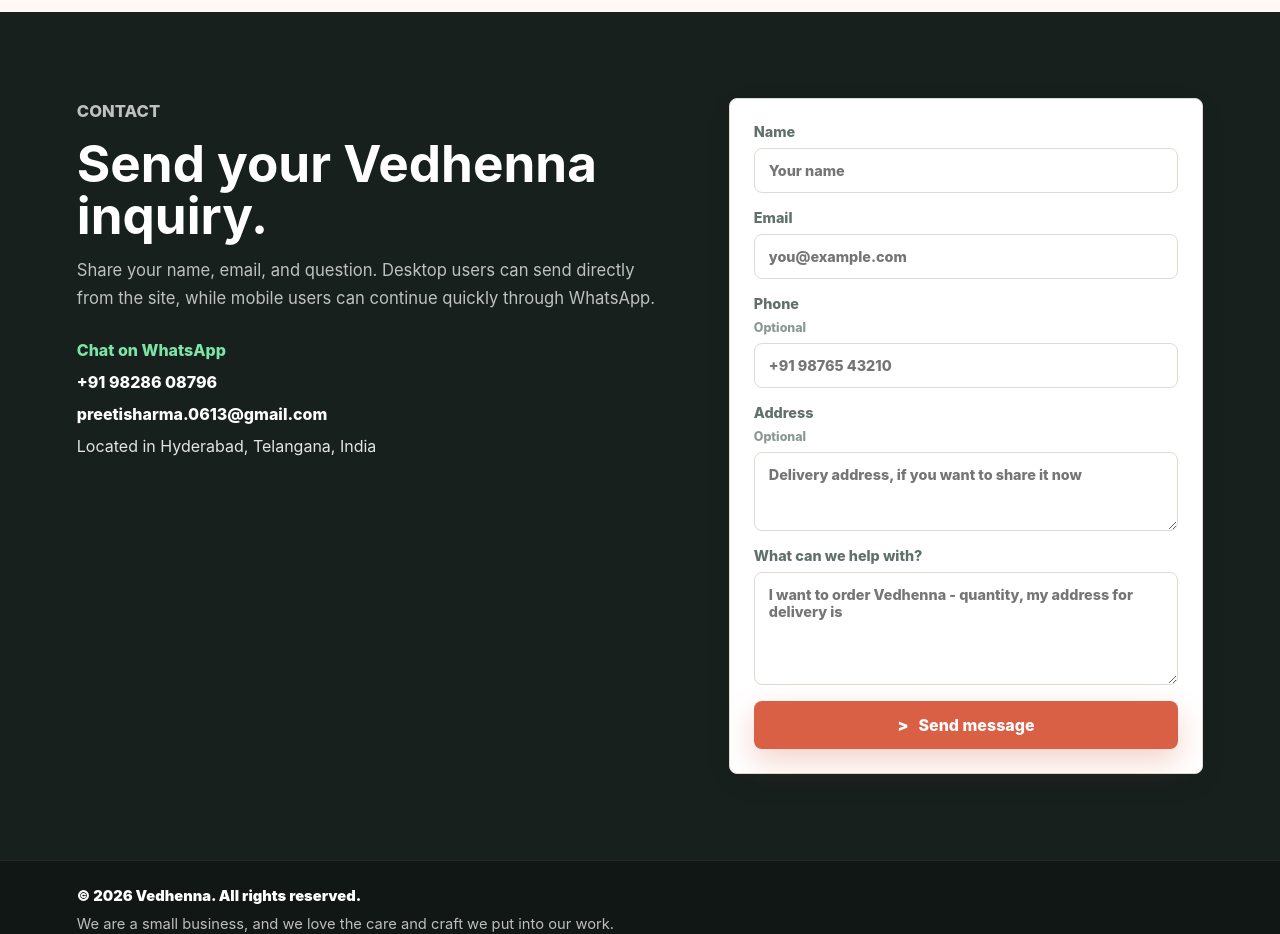
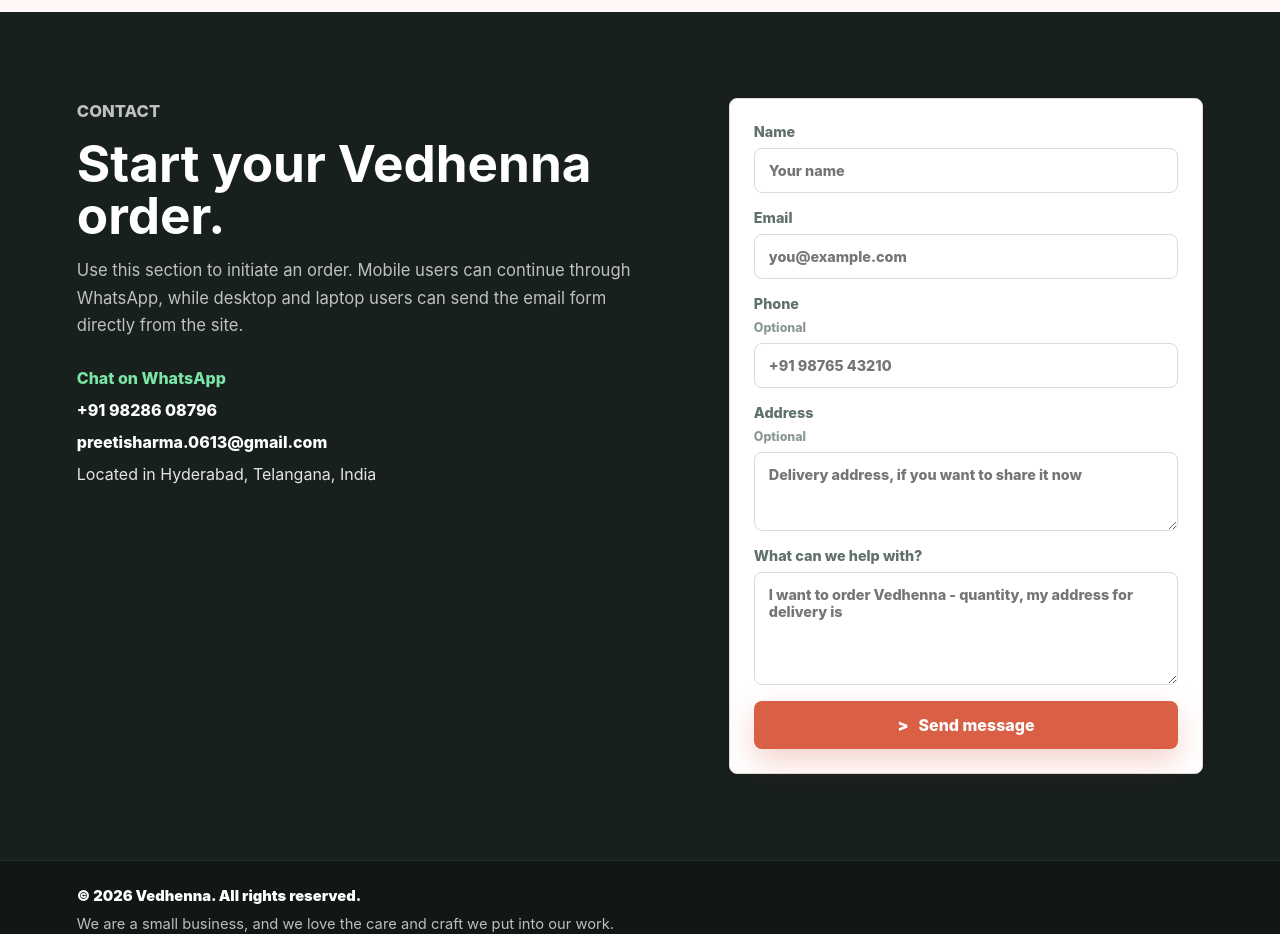
Before and after one commit to Ishank-dubey/vedhenna, a Next.js app: page / in a window 1280 px wide. Shown: the part 4060-4994 px from the top of the page. Built offline with nearby package versions, Linux system fonts and the light colour scheme; no server answers.

Commit message:
Clarify contact order flow

```diff
--- a/pages/index.js
+++ b/pages/index.js
@@ -477,9 +477,9 @@
       <section className="contact" id="contact">
         <div>
           <p className="eyebrow">Contact</p>
-          <h2>Send your Vedhenna inquiry.</h2>
+          <h2>Start your Vedhenna order.</h2>
           <p>
-            Share your name, email, and question. Desktop users can send directly from the site, while mobile users can continue quickly through WhatsApp.
+            Use this section to initiate an order. Mobile users can continue through WhatsApp, while desktop and laptop users can send the email form directly from the site.
           </p>
           <div className="contact-options">
             <a className="whatsapp-link" href={whatsappLink} target="_blank" rel="noreferrer">Chat on WhatsApp</a>
```
